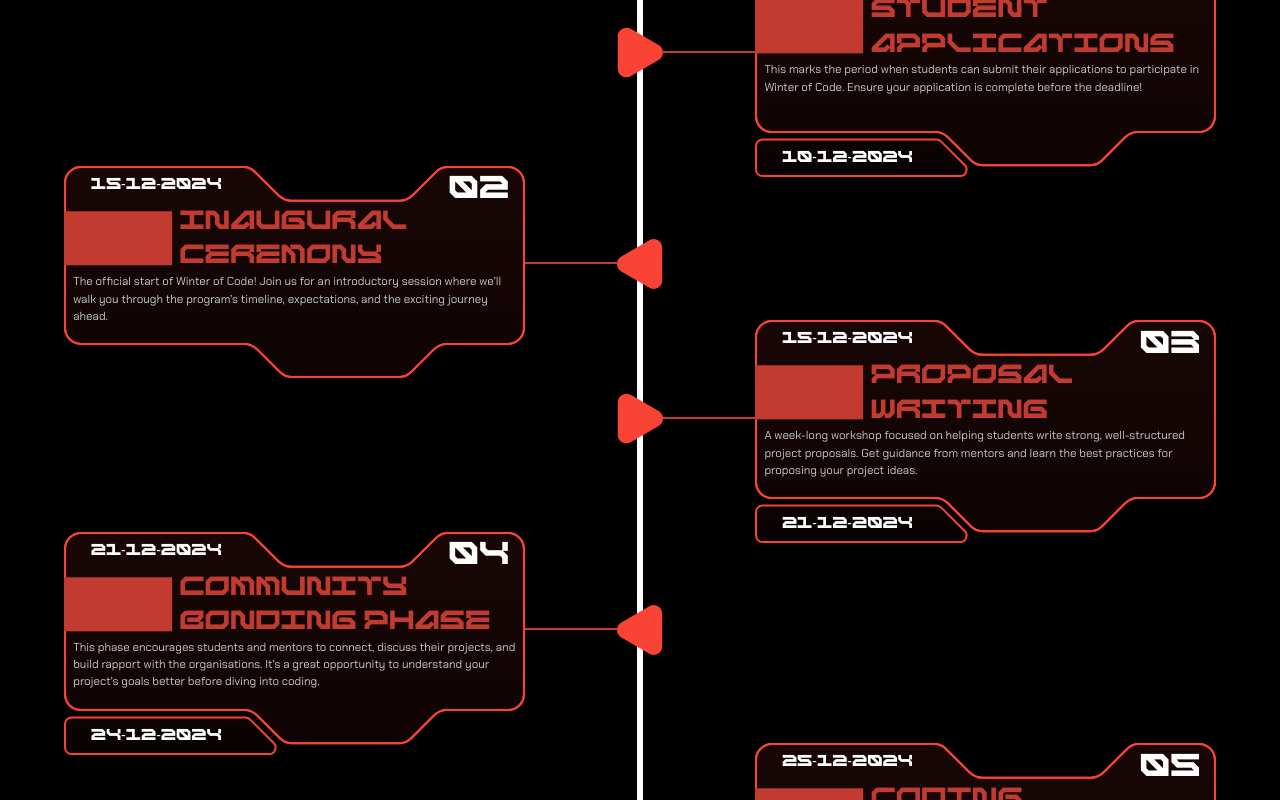
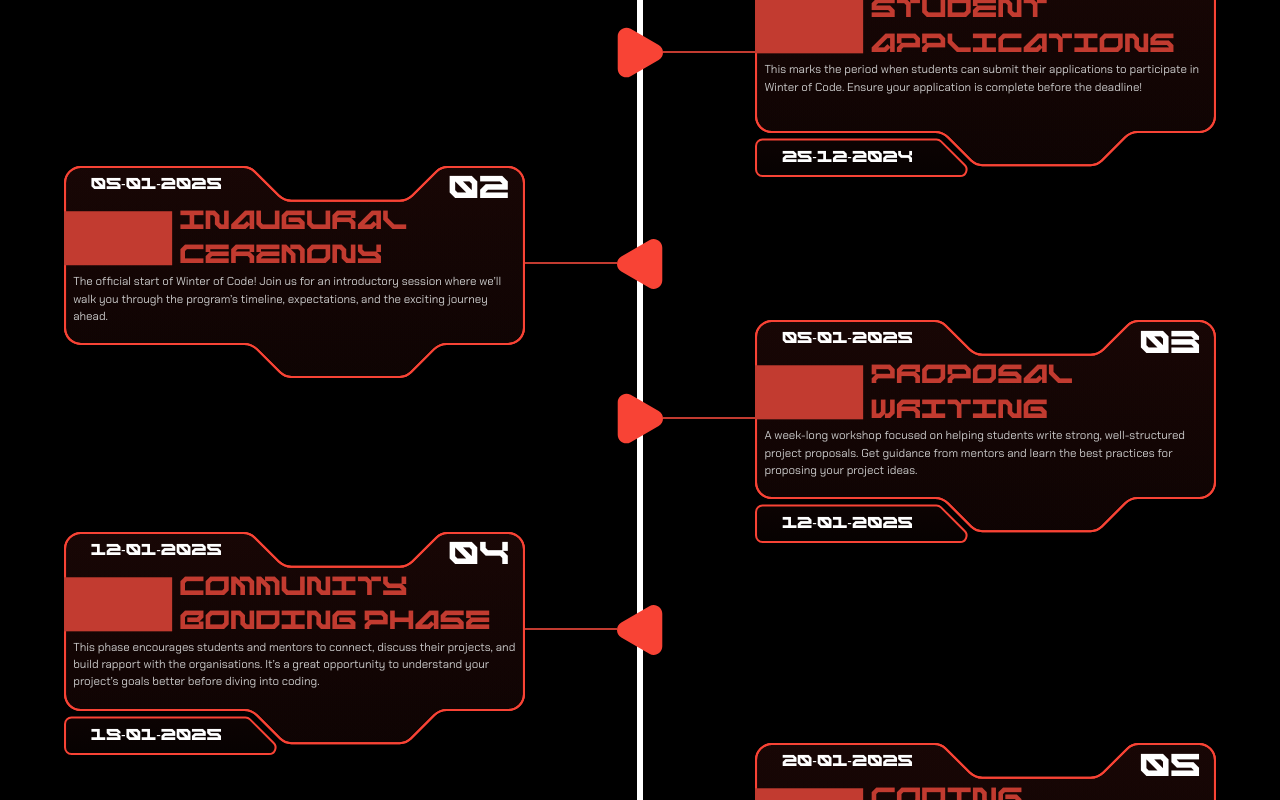
Before and after one commit to EnthusiastiCoder/Winter-of-Code-4.0, a Next.js app: page / in a window 1280 px wide. Shown: the part 2320-3120 px from the top of the page. Built offline with nearby package versions, Linux system fonts and the light colour scheme.

Commit message:
Update Timeline

```diff
--- a/app/globals.css
+++ b/app/globals.css
@@ -59,3 +59,57 @@
   scrollbar-width: none;
   -ms-overflow-style: none;
 }
+
+@keyframes trace {
+  0% {
+    stroke-dashoffset: 0%;
+  }
+  100% {
+    stroke-dashoffset: 155%;
+  }
+}
+
+.text-trace {
+  font-size: 70px;
+  stroke-dasharray: 150%,5%;
+  stroke-linejoin: round;
+  animation: trace 8s linear 1;
+}
+
+.text-trace {
+  filter: drop-shadow(0 0 0.5vw rgba(96, 156, 255, 1));
+}
+
+@keyframes modal {
+  0% {
+    opacity: 0%;
+    scale : 0%;
+  }
+  100% {
+    opacity: 100%;
+    scale : 100%;
+  }
+}
+
+@keyframes glitch {
+  0% { text-shadow: 1% 0 0 rgba(255,0,0,0.75), -0.5% -1% 0 rgba(0,255,0,0.75), 0.5% 1% 0 rgba(0,0,255,0.75); }
+  14% { text-shadow: 1% 0 0 rgba(255,0,0,0.75), -1% -0.5% 0 rgba(0,255,0,0.75), -0.5% 1% 0 rgba(0,0,255,0.75); }
+  28% { text-shadow: -1% -0.5% 0 rgba(255,0,0,0.75), 0.5% 0.5% 0 rgba(0,255,0,0.75), -1% -1% 0 rgba(0,0,255,0.75); }
+  42% { text-shadow: -0.5% 0 0 rgba(255,0,0,0.75), 0.5% -0.5% 0 rgba(0,255,0,0.75), -0.5% 0.5% 0 rgba(0,0,255,0.75); }
+  56% { text-shadow: 0.5% 1% 0 rgba(255,0,0,0.75), 1% 0 0 rgba(0,255,0,0.75), 0 -1% 0 rgba(0,0,255,0.75); }
+  70% { text-shadow: -0.5% 0 0 rgba(255,0,0,0.75), -0.5% -0.5% 0 rgba(0,255,0,0.75), 0.5% 1% 0 rgba(0,0,255,0.75); }
+  84% { text-shadow: 0.5% 1% 0 rgba(255,0,0,0.75), 0 0 0 rgba(0,255,0,0.75), 0 -1% 0 rgba(0,0,255,0.75); }
+  100% { text-shadow: 1% 0 0 rgba(255,0,0,0.75), -0.5% -1% 0 rgba(0,255,0,0.75), 0.5% 1% 0 rgba(0,0,255,0.75); }
+}
+
+@keyframes shake {
+  0% { transform: translate(-1%, -0.5%); }
+  25% { transform: translate(0.5%, 0); }
+  50% { transform: translate(-1%, 0.5%); }
+  75% { transform: translate(0.5%, -0.5%); }
+  100% { transform: translate(-1%, -0.5%); }
+}
+
+.modal {
+  animation: modal 200ms linear 1;
+}
--- a/components/bordertext.tsx
+++ b/components/bordertext.tsx
@@ -5,7 +5,7 @@
 import Link from 'next/link'
 import JumbleText from '@/components/jumble'
 
-const ParallelAnimatedTextBorderTrace = () => {
+const BorderText = () => {
   var TBA = false;
   const text = Array.from("WINTEROFCODE");
   const x = [0, 90, 180, 270, 360,450,0, 85, 195, 280, 365, 450];
@@ -49,38 +49,5 @@
   );
 };
 
-const styles = `
-
-  @keyframes trace {
-    0% {
-      stroke-dashoffset: 0%;
-    }
-    100% {
-      stroke-dashoffset: 155%;
-    }
-  }
-
-  .text-trace {
-
-    font-size: 70px;
-    stroke-dasharray: 150%,5%;
-    stroke-linejoin: round;
-    animation: trace 8s linear 1;
-  }
-
-  /* Add a glow effect */
-  .text-trace {
-    filter: drop-shadow(0 0 0.5vw rgba(96, 156, 255, 1));
-  }
-`;
-
-const BorderText = () => {
-  return (
-    <>
-      <style>{styles}</style>
-      <ParallelAnimatedTextBorderTrace />
-    </>
-  );
-};
 
 export default BorderText;
--- a/components/navbar.tsx
+++ b/components/navbar.tsx
@@ -24,7 +24,7 @@
         <nav className="z-40 sticky flex-col flex w-full top-0 gap-[1%]">
             <div className="flex w-full justify-center h-full pt-[calc(0.5%+8px)] gap-[5%] bg-black pb-[8px]">
                 <div className="flex w-[70%]"></div>
-                <Link href="#onboarding" className="text-scale-30-5 w-[14%] absolute top-[50%] left-[50%] translate-x-[-50%] translate-y-[-50%] sm:translate-y-[-40%] flex justify-center text-brand font-kleemax">
+                <Link href="/" className="text-scale-30-5 w-[14%] absolute top-[50%] left-[50%] translate-x-[-50%] translate-y-[-50%] sm:translate-y-[-40%] flex justify-center text-brand font-kleemax">
                     WOC
                 </Link>
                 <div className="flex-col flex sm:flex-row w-full items-end sm:items-center justify-end mr-[2%] gap-[1%]">
--- a/components/projects.tsx
+++ b/components/projects.tsx
@@ -54,7 +54,7 @@
                 See project
                 </div>
                 {isOpen && (
-                    <div className="fixed z-50 inset-0 bg-black bg-opacity-75 flex items-center justify-center backdrop-blur-[calc(0.1*(1vw-3.6px)+0.5px)]" onClick={handleBackdropClick}>
+                    <div className="fixed z-50 inset-0 bg-black bg-opacity-75 flex items-center justify-center backdrop-blur-[calc(0.1*(1vw-3.6px)+0.5px)] modal" onClick={handleBackdropClick}>
                         <div className="relative w-[75%] h-fit">
                         <Image src={projectmodal} alt="project modal"/>
                         <div className='absolute top-0 left-[31.5%] w-[68.5%] h-full p-[3%] font-inter text-scale-10-5 text-brand text-wrap text-justify overflow-hidden'>{project.desc}</div>
--- a/components/timeline.tsx
+++ b/components/timeline.tsx
@@ -24,41 +24,41 @@
 const timelineData:TEvent[] = [
     {
       startDate: '15-11-2024',
-      endDate: '10-12-2024',
+      endDate: '25-12-2024',
       title: 'Student Applications',
       description: 'This marks the period when students can submit their applications to participate in Winter of Code. Ensure your application is complete before the deadline!'
     },
     {
-      startDate: '15-12-2024',
+      startDate: '05-01-2025',
       title: 'Inaugural Ceremony',
       description: 'The official start of Winter of Code! Join us for an introductory session where we’ll walk you through the program’s timeline, expectations, and the exciting journey ahead.'
     },
     {
-      startDate: '15-12-2024',
-      endDate: '21-12-2024',
+      startDate: '05-01-2025',
+      endDate: '12-01-2025',
       title: 'Proposal Writing',
       description: 'A week-long workshop focused on helping students write strong, well-structured project proposals. Get guidance from mentors and learn the best practices for proposing your project ideas.'
     },
     {
-      startDate: '21-12-2024',
-      endDate: '24-12-2024',
+      startDate: '12-01-2025',
+      endDate: '19-01-2025',
       title: 'Community Bonding Phase',
       description: 'This phase encourages students and mentors to connect, discuss their projects, and build rapport with the organisations. It’s a great opportunity to understand your project’s goals better before diving into coding.'
     },
     {
-      startDate: '25-12-2024',
-      endDate: '25-01-2025',
+      startDate: '20-01-2025',
+      endDate: '20-02-2025',
       title: 'Coding\nPhase',
       description: 'This is where the real fun begins! The core phase of Winter of Code, where students begin implementing their proposed projects. During this period, students will collaborate closely with mentors and contribute code to open-source repositories.'
     },
     {
-      startDate: '26-01-2025',
-      endDate: '31-01-2025',
+      startDate: '21-02-2025',
+      endDate: '27-02-2025',
       title: 'Mentor Evaluation',
       description: 'Mentors will review the progress of students’ projects, providing feedback and guidance. This evaluation is crucial for refining and improving the final submission.'
     },
     {
-      startDate: '01-02-2025',
+      startDate: '28-02-2025',
       title: 'Closing Ceremony',
       description: 'The official conclusion of Winter of Code. Celebrate your achievements, review key learnings, and recognize outstanding contributors as we wrap up the program.'
     }
```
